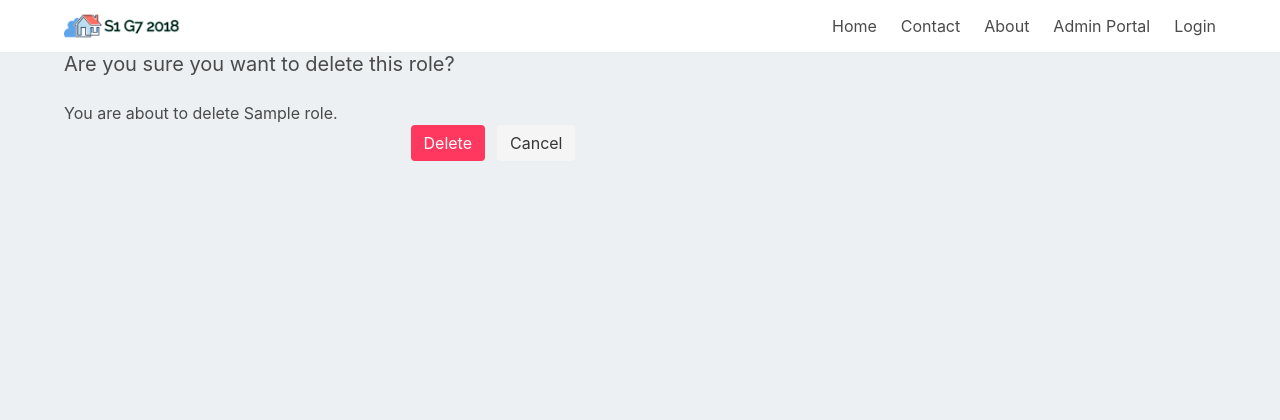
After one commit to bimboluyemi/real-estate-app, a Django app: template templates/manage_roles/delete.html in a window 1280 px wide. The commit adds this page. Shown: the top 420 px of the page. Run offline with Django 3.2, Linux system fonts and the light colour scheme; tables that the repository leaves empty hold one stand-in row (values such as "Sample post"); the template is opened without the code that fills it: values that come from a table or form of the project are taken from there, most other values are stand-ins (such as "Sample title", 1, 10 or a date in 2020); some libraries are stand-ins or nearby versions.

Commit message:
Fix Navigation for Roles

```diff
--- a/myapp/urls/system_admin.py
+++ b/myapp/urls/system_admin.py
@@ -2,6 +2,7 @@ from django.urls import path
 
 from myapp.views import manage_users, manage_features, manage_roles
 from myapp.views.manage_users import UserList, UserCreate, UserUpdate, UserDelete
+from myapp.views.manage_roles import RoleDelete
 from myapp.views.account import DashboardView
 
 app_name = 'system-admin'
@@ -14,7 +15,8 @@ urlpatterns = [
     path('roles/', manage_roles.all_roles, name='roles'),
     path('roles/new/', manage_roles.role, name='create-role'),
     path('roles/<int:role_id>/permissions/', manage_roles.role, name='permissions'),
-    path('roles/<int:role_id>/delete-role/', manage_roles.delete_role, name='delete-role'),
+    path('roles/<int:pk>/delete-role/', RoleDelete.as_view(extra_context={'title': 'Delete Role'}),
+         name='delete-role'),
     path('system-features/', manage_features.all_features, name='features'),
     path('system-features/new/', manage_features.feature, name='create-feature'),
     path('system-features/<int:feature_id>/delete/', manage_features.delete_feature, name='delete-feature'),
--- /dev/null
+++ b/templates/manage_roles/delete.html
@@ -0,0 +1,37 @@
+{% extends '_adminLayout.html' %}
+
+{% block content %}
+
+    <div class="columns">
+        <div class="column is-three-quarters">
+            <p class="subtitle">
+                Are you sure you want to delete this role?
+            </p>
+        </div>
+    </div>
+
+    <div class="columns">
+
+        <div class="column is-three-quarters">
+            <p>
+                You are about to delete {{ object }}.
+            </p>
+            <form action="" method="post">
+                {% csrf_token %}
+                <div class="field is-grouped is-grouped-centered">
+                  <p class="control">
+                    <input type="submit" value="Delete" class="button is-danger">
+                    </input>
+                  </p>
+                  <p class="control">
+                    <a class="button is-light" href="{% url 'system-admin:roles' %}">
+                      Cancel
+                    </a>
+                  </p>
+                </div>
+            </form>
+
+        </div>
+    </div>
+
+{% endblock %}
--- a/templates/manage_roles/list.html
+++ b/templates/manage_roles/list.html
@@ -29,8 +29,9 @@
                         <td>{{ role.name }}</td>
                         <td>Permissions...</td>
                         <td>
-                                <a class="button is-primary">Manage Permissions</a>
-                                <a class="button is-danger">Delete</a>
+                            <a class="button is-primary" href="{% url 'system-admin:permissions' role.id %}">Manage
+                                Permissions</a>
+                            <a class="button is-danger" href="{% url 'system-admin:delete-role' role.id %}">Delete</a>
                         </td>
                     </tr>
                 {% endfor %}
```
Also changed, not shown: myapp/views/manage_roles.py (+8 -0 lines). Lines whose indentation alone changed are shown as unchanged.
